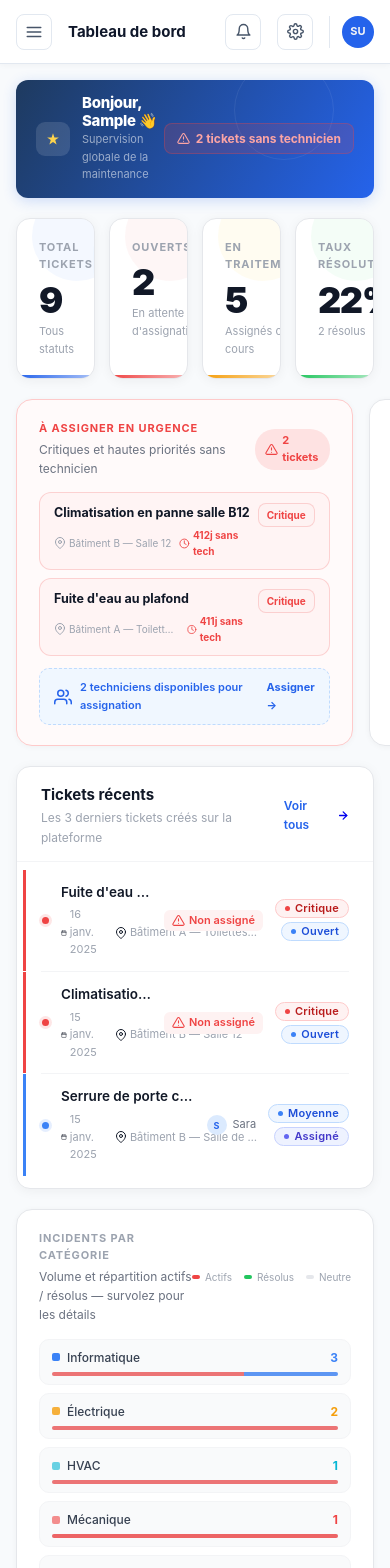
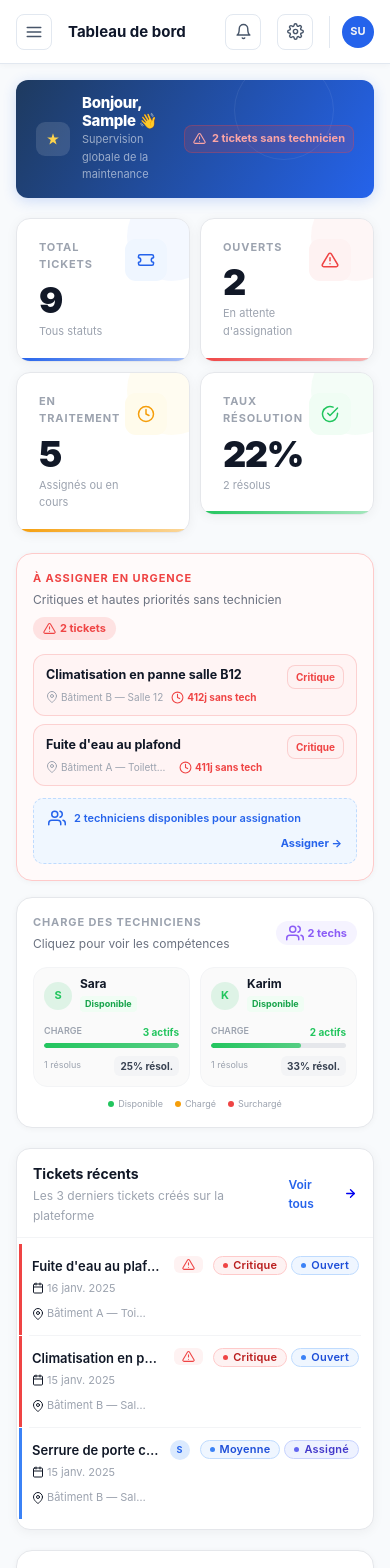
Before and after one commit to myriam2005/fixtrack-frontend, a React (Vite) app in the folder fixtrack-frontend/: page /manager/dashboard in a window 390 px wide. Shown: the top 1568 px of the page. Built offline with nearby package versions, Linux system fonts and the light colour scheme; sample sign-in values are in the browser's storage.

Commit message:
responsive

```diff
--- a/fixtrack-frontend/src/pages/manager/ManagerDashboard.jsx
+++ b/fixtrack-frontend/src/pages/manager/ManagerDashboard.jsx
@@ -51,6 +51,25 @@ const clockUrgentIcon = (
   </svg>
 );
 
+// Inject smooth animations once
+if (typeof document !== "undefined" && !document.getElementById("mgr-dash-styles")) {
+  const s = document.createElement("style");
+  s.id = "mgr-dash-styles";
+  s.textContent = `
+    @keyframes mgr-fadeSlide { from{opacity:0;transform:translateY(10px)} to{opacity:1;transform:translateY(0)} }
+    @keyframes mgr-barGrow   { from{width:0} to{width:var(--bar-w)} }
+    .mgr-ticket-row { transition: background 0.15s, padding-left 0.15s, transform 0.15s !important; }
+    .mgr-ticket-row:hover { background: #F8FAFF !important; padding-left: 20px !important; }
+    .mgr-urgent-item { transition: all 0.18s cubic-bezier(.22,1,.36,1) !important; }
+    .mgr-urgent-item:hover { transform: translateX(3px) !important; }
+    .mgr-tech-card { transition: all 0.18s cubic-bezier(.22,1,.36,1) !important; }
+    .mgr-tech-card:hover { transform: translateY(-2px) !important; box-shadow: 0 6px 20px rgba(0,0,0,0.08) !important; }
+    .mgr-cat-row { transition: all 0.18s !important; }
+    .mgr-kpi-card { animation: mgr-fadeSlide 0.4s ease both; }
+  `;
+  document.head.appendChild(s);
+}
+
 const NOW = Date.now();
 
 // ── Feature 1 : Tickets non assignés en urgence ────────────────────────────────
@@ -73,24 +92,23 @@ function UnassignedUrgentPanel({ unassignedTickets, techniciens }) {
 
   return (
     <Box sx={{ mt: "14px", display: "flex", flexDirection: "column", gap: "8px" }}>
-      {unassignedTickets.map((ticket) => {
+      {unassignedTickets.map((ticket, i) => {
         const cfg     = PRIORITY_CONFIG[ticket.priorite] || PRIORITY_CONFIG.medium;
         const daysAgo = getDaysAgo(ticket.dateCreation);
         const isUrgent = daysAgo >= 1 && ticket.priorite === "critical";
 
         return (
-          <Box key={ticket.id} sx={{
+          <Box
+            key={ticket.id}
+            className="mgr-urgent-item"
+            sx={{
               borderRadius: "12px",
               border: `1.5px solid ${cfg.color}33`,
               backgroundColor: isUrgent ? `${cfg.color}08` : "#FAFAFA",
-            padding: "10px 14px",
-            transition: "all 0.18s",
-            "&:hover": {
-              backgroundColor: `${cfg.color}10`,
-              border: `1.5px solid ${cfg.color}55`,
-              transform: "translateX(3px)",
-            },
-          }}>
+              padding: { xs: "10px 12px", sm: "10px 14px" },
+              animation: `mgr-fadeSlide 0.35s ease ${i * 0.06}s both`,
+            }}
+          >
             <Box sx={{ display: "flex", alignItems: "flex-start", justifyContent: "space-between", gap: "8px" }}>
               <Box sx={{ flex: 1, minWidth: 0 }}>
                 <Typography sx={{
@@ -99,7 +117,7 @@ function UnassignedUrgentPanel({ unassignedTickets, techniciens }) {
                 }}>
                   {ticket.titre}
                 </Typography>
-                <Box sx={{ display: "flex", alignItems: "center", gap: "8px" }}>
+                <Box sx={{ display: "flex", alignItems: "center", gap: "8px", flexWrap: "wrap" }}>
                   <Box sx={{ display: "flex", alignItems: "center", gap: "3px", color: "#9CA3AF" }}>
                     {DashboardIcon.pin}
                     <Typography sx={{ fontSize: "10px", color: "#9CA3AF", maxWidth: 110, overflow: "hidden", textOverflow: "ellipsis", whiteSpace: "nowrap" }}>
@@ -131,7 +149,7 @@ function UnassignedUrgentPanel({ unassignedTickets, techniciens }) {
       <Box sx={{
         mt: "4px", borderRadius: "10px", padding: "10px 14px",
         backgroundColor: "#F0F7FF", border: "1px dashed #BFDBFE",
-        display: "flex", alignItems: "center", gap: "8px",
+        display: "flex", alignItems: "center", gap: "8px", flexWrap: "wrap",
       }}>
         <Box sx={{ color: "#2563EB", display: "flex" }}>{DashboardIcon.users}</Box>
         <Typography sx={{ fontSize: "11px", color: "#2563EB", fontWeight: 600 }}>
@@ -139,7 +157,11 @@ function UnassignedUrgentPanel({ unassignedTickets, techniciens }) {
         </Typography>
         <Box sx={{ ml: "auto" }}>
           <Link to="/manager/tickets" style={{ textDecoration: "none" }}>
-            <Typography sx={{ fontSize: "11px", fontWeight: 700, color: "#2563EB" }}>Assigner →</Typography>
+            <Typography sx={{
+              fontSize: "11px", fontWeight: 700, color: "#2563EB",
+              transition: "opacity 0.15s",
+              "&:hover": { opacity: 0.7 },
+            }}>Assigner →</Typography>
           </Link>
         </Box>
       </Box>
@@ -182,20 +204,33 @@ function TechComparisonPanel({ techniciens, allTickets }) {
 
   return (
     <Box sx={{ mt: "14px" }}>
-      <Box sx={{ display: "grid", gridTemplateColumns: `repeat(${Math.min(data.length, 3)}, 1fr)`, gap: "10px" }}>
-        {data.map((tech) => {
+      <Box sx={{
+        display: "grid",
+        gridTemplateColumns: {
+          xs: "repeat(2, 1fr)",
+          sm: `repeat(${Math.min(data.length, 3)}, 1fr)`,
+        },
+        gap: "10px",
+      }}>
+        {data.map((tech, i) => {
           const isSel  = selected === tech.id;
           const cfg    = chargeColor[tech.chargeLevel];
           const barPct = (tech.actifs / maxActifs) * 100;
 
           return (
-            <Box key={tech.id} onClick={() => setSelected(isSel ? null : tech.id)} sx={{
+            <Box
+              key={tech.id}
+              className="mgr-tech-card"
+              onClick={() => setSelected(isSel ? null : tech.id)}
+              sx={{
                 borderRadius: "14px",
                 border: `1.5px solid ${isSel ? cfg.bar + "80" : "#F3F4F6"}`,
                 backgroundColor: isSel ? `${cfg.bar}08` : "#FAFAFA",
-              padding: "12px", cursor: "pointer", transition: "all 0.18s",
-              "&:hover": { backgroundColor: `${cfg.bar}08`, border: `1.5px solid ${cfg.bar}40` },
-            }}>
+                padding: { xs: "10px", sm: "12px" },
+                cursor: "pointer",
+                animation: `mgr-fadeSlide 0.4s ease ${i * 0.07}s both`,
+              }}
+            >
               <Box sx={{ display: "flex", alignItems: "center", gap: "8px", mb: "10px" }}>
                 <Avatar sx={{
                   width: 28, height: 28, fontSize: "11px", fontWeight: 700,
@@ -204,8 +239,8 @@ function TechComparisonPanel({ techniciens, allTickets }) {
                 }}>
                   {tech.nom[0]}
                 </Avatar>
-                <Box>
-                  <Typography sx={{ fontSize: "12px", fontWeight: 700, color: "#111827", lineHeight: 1 }}>{tech.nom}</Typography>
+                <Box sx={{ minWidth: 0 }}>
+                  <Typography sx={{ fontSize: "12px", fontWeight: 700, color: "#111827", lineHeight: 1, whiteSpace: "nowrap", overflow: "hidden", textOverflow: "ellipsis" }}>{tech.nom}</Typography>
                   <Box sx={{ backgroundColor: cfg.badge, borderRadius: "4px", padding: "1px 5px", mt: "2px", display: "inline-block" }}>
                     <Typography sx={{ fontSize: "9px", fontWeight: 700, color: cfg.text }}>{cfg.label}</Typography>
                   </Box>
@@ -221,7 +256,8 @@ function TechComparisonPanel({ techniciens, allTickets }) {
                   <Box sx={{
                     width: `${barPct}%`, height: "100%",
                     background: `linear-gradient(90deg, ${cfg.bar}, ${cfg.bar}BB)`,
-                    borderRadius: "999px", transition: "width 0.6s cubic-bezier(0.34,1.56,0.64,1)",
+                    borderRadius: "999px",
+                    transition: "width 0.6s cubic-bezier(0.34,1.56,0.64,1)",
                   }} />
                 </Box>
               </Box>
@@ -234,7 +270,7 @@ function TechComparisonPanel({ techniciens, allTickets }) {
               </Box>
 
               {isSel && tech.competences.length > 0 && (
-                <Box sx={{ mt: "8px", pt: "8px", borderTop: "1px solid #F3F4F6" }}>
+                <Box sx={{ mt: "8px", pt: "8px", borderTop: "1px solid #F3F4F6", animation: "mgr-fadeSlide 0.2s ease both" }}>
                   <Typography sx={{ fontSize: "9px", color: "#9CA3AF", mb: "4px", textTransform: "uppercase", fontWeight: 600 }}>Compétences</Typography>
                   <Box sx={{ display: "flex", flexWrap: "wrap", gap: "4px" }}>
                     {tech.competences.map((c) => (
@@ -250,7 +286,7 @@ function TechComparisonPanel({ techniciens, allTickets }) {
         })}
       </Box>
 
-      <Box sx={{ display: "flex", gap: "12px", mt: "10px", justifyContent: "center" }}>
+      <Box sx={{ display: "flex", gap: "12px", mt: "10px", justifyContent: "center", flexWrap: "wrap" }}>
         {Object.entries(chargeColor).map(([key, cfg]) => (
           <Box key={key} sx={{ display: "flex", alignItems: "center", gap: "4px" }}>
             <Box sx={{ width: 6, height: 6, borderRadius: "50%", backgroundColor: cfg.bar }} />
@@ -283,7 +319,7 @@ function CategoryHeatmap({ allTickets }) {
 
   return (
     <Box sx={{ mt: "14px", display: "flex", flexDirection: "column", gap: "8px" }}>
-      {data.map((item) => {
+      {data.map((item, i) => {
         const isHov    = hovered === item.cat;
         const color    = CATEGORY_COLORS[item.cat] || "#6B7280";
         const openPct  = item.total > 0 ? Math.round((item.open     / item.total) * 100) : 0;
@@ -291,19 +327,22 @@ function CategoryHeatmap({ allTickets }) {
         const intensity = item.total / maxTotal;
 
         return (
-          <Box key={item.cat}
+          <Box
+            key={item.cat}
+            className="mgr-cat-row"
             onMouseEnter={() => setHovered(item.cat)}
             onMouseLeave={() => setHovered(null)}
             sx={{
-              borderRadius: "10px", padding: "8px 12px",
+              borderRadius: "10px", padding: { xs: "8px 10px", sm: "8px 12px" },
               backgroundColor: isHov ? `${color}12` : "#F9FAFB",
               border: `1px solid ${isHov ? color + "40" : "#F3F4F6"}`,
-              transition: "all 0.18s", cursor: "default",
+              cursor: "default",
+              animation: `mgr-fadeSlide 0.35s ease ${i * 0.05}s both`,
             }}
           >
-            <Box sx={{ display: "flex", alignItems: "center", justifyContent: "space-between", mb: "5px" }}>
+            <Box sx={{ display: "flex", alignItems: "center", justifyContent: "space-between", mb: "5px", flexWrap: "wrap", gap: "4px" }}>
               <Box sx={{ display: "flex", alignItems: "center", gap: "7px" }}>
-                <Box sx={{ width: 8, height: 8, borderRadius: "2px", backgroundColor: color, opacity: 0.4 + intensity * 0.6 }} />
+                <Box sx={{ width: 8, height: 8, borderRadius: "2px", backgroundColor: color, opacity: 0.4 + intensity * 0.6, flexShrink: 0 }} />
                 <Typography sx={{ fontSize: "12px", fontWeight: isHov ? 700 : 500, color: isHov ? "#111827" : "#374151", transition: "all 0.15s" }}>
                   {item.cat}
                 </Typography>
@@ -321,8 +360,8 @@ function CategoryHeatmap({ allTickets }) {
               </Box>
             </Box>
             <Box sx={{ height: 4, borderRadius: "999px", backgroundColor: "#E5E7EB", overflow: "hidden", display: "flex" }}>
-              <Box sx={{ width: `${openPct}%`,  height: "100%", backgroundColor: "#EF4444", opacity: 0.7, transition: "width 0.5s" }} />
-              <Box sx={{ width: `${resPct}%`, height: "100%", backgroundColor: color, opacity: 0.8, transition: "width 0.5s" }} />
+              <Box sx={{ width: `${openPct}%`,  height: "100%", backgroundColor: "#EF4444", opacity: 0.7, transition: "width 0.5s cubic-bezier(.22,1,.36,1)" }} />
+              <Box sx={{ width: `${resPct}%`, height: "100%", backgroundColor: color, opacity: 0.8, transition: "width 0.5s cubic-bezier(.22,1,.36,1)" }} />
             </Box>
           </Box>
         );
@@ -332,37 +371,44 @@ function CategoryHeatmap({ allTickets }) {
 }
 
 // ── Ligne ticket récent ────────────────────────────────────────────────────────
-function RecentTicketRow({ ticket, techniciens, isLast }) {
+function RecentTicketRow({ ticket, techniciens, isLast, index }) {
   const tech     = techniciens.find((u) => u.id === ticket.technicienId);
   const techName = tech ? (tech.nom || "—").split(" ")[0] : null;
 
   return (
     <>
-      <Box sx={{
-        display: "flex", alignItems: "center", gap: "12px",
-        padding: "12px 18px 12px 16px",
+      <Box
+        className="mgr-ticket-row"
+        sx={{
+          display: "flex",
+          alignItems: { xs: "flex-start", sm: "center" },
+          gap: { xs: "10px", sm: "12px" },
+          padding: { xs: "12px 12px 12px 10px", sm: "12px 18px 12px 16px" },
           borderLeft: `3px solid ${PRIORITY_BORDER[ticket.priorite] || "#E5E7EB"}`,
           borderRadius: "0 10px 10px 0",
-        transition: "background 0.15s, padding-left 0.15s",
-        "&:hover": { backgroundColor: "#F8FAFF", paddingLeft: "20px" },
-      }}>
+          animation: `mgr-fadeSlide 0.35s ease ${index * 0.08}s both`,
+          flexWrap: { xs: "wrap", sm: "nowrap" },
+        }}
+      >
         <Box sx={{
           width: 7, height: 7, borderRadius: "50%", flexShrink: 0,
           backgroundColor: PRIORITY_BORDER[ticket.priorite] || "#E5E7EB",
           boxShadow: `0 0 0 3px ${(PRIORITY_BORDER[ticket.priorite]||"#E5E7EB")}22`,
+          display: { xs: "none", sm: "block" },
+          mt: { xs: "5px", sm: 0 },
         }} />
         <Box sx={{ flex: 1, minWidth: 0 }}>
-          <Typography sx={{ fontWeight: 600, fontSize: "13.5px", color: "#111827", whiteSpace: "nowrap", overflow: "hidden", textOverflow: "ellipsis", mb: "3px" }}>
+          <Typography sx={{ fontWeight: 600, fontSize: { xs: "13px", sm: "13.5px" }, color: "#111827", whiteSpace: "nowrap", overflow: "hidden", textOverflow: "ellipsis", mb: "3px" }}>
             {ticket.titre}
           </Typography>
-          <Box sx={{ display: "flex", alignItems: "center", gap: "12px" }}>
+          <Box sx={{ display: "flex", alignItems: "center", gap: { xs: "8px", sm: "12px" }, flexWrap: "wrap" }}>
             <Box sx={{ display: "flex", alignItems: "center", gap: "3px" }}>
               {DashboardIcon.calendar}
               <Typography sx={{ fontSize: "11px", color: "#9CA3AF" }}>{formatDate(ticket.dateCreation)}</Typography>
             </Box>
             <Box sx={{ display: "flex", alignItems: "center", gap: "3px" }}>
               {DashboardIcon.pin}
-              <Typography sx={{ fontSize: "11px", color: "#9CA3AF", maxWidth: 130, overflow: "hidden", textOverflow: "ellipsis", whiteSpace: "nowrap" }}>
+              <Typography sx={{ fontSize: "11px", color: "#9CA3AF", maxWidth: { xs: 100, sm: 130 }, overflow: "hidden", textOverflow: "ellipsis", whiteSpace: "nowrap" }}>
                 {ticket.localisation}
               </Typography>
             </Box>
@@ -374,21 +420,21 @@ function RecentTicketRow({ ticket, techniciens, isLast }) {
               <Avatar sx={{ width: 20, height: 20, fontSize: "9px", fontWeight: 700, backgroundColor: "#DBEAFE", color: "#2563EB" }}>
                 {techName[0]}
               </Avatar>
-              <Typography sx={{ fontSize: "11px", color: "#6B7280" }}>{techName}</Typography>
+              <Typography sx={{ fontSize: "11px", color: "#6B7280", display: { xs: "none", sm: "block" } }}>{techName}</Typography>
             </Box>
           ) : (
             <Box sx={{ display: "flex", alignItems: "center", gap: "4px", backgroundColor: "#FEF2F2", borderRadius: "6px", padding: "2px 8px" }}>
               <Box sx={{ color: "#EF4444", display: "flex" }}>{alertIcon}</Box>
-              <Typography sx={{ fontSize: "11px", color: "#EF4444", fontWeight: 600 }}>Non assigné</Typography>
+              <Typography sx={{ fontSize: "11px", color: "#EF4444", fontWeight: 600, display: { xs: "none", sm: "block" } }}>Non assigné</Typography>
             </Box>
           )}
         </Box>
-        <Box sx={{ display: "flex", flexDirection: "column", alignItems: "flex-end", gap: "4px", flexShrink: 0 }}>
+        <Box sx={{ display: "flex", flexDirection: { xs: "row", sm: "column" }, alignItems: { xs: "center", sm: "flex-end" }, gap: "4px", flexShrink: 0 }}>
           <Badge status={ticket.priorite} />
           <Badge status={ticket.statut} />
         </Box>
       </Box>
-      {!isLast && <Divider sx={{ borderColor: "#F3F4F6", mx: "18px" }} />}
+      {!isLast && <Divider sx={{ borderColor: "#F3F4F6", mx: { xs: "10px", sm: "18px" } }} />}
     </>
   );
 }
@@ -416,7 +462,6 @@ export default function MgrDashboard() {
       .slice(0, 4);
   }, [allTickets]);
 
-  // ✅ 3 tickets les plus récents (toutes priorités / statuts)
   const recentTickets = useMemo(() => {
     return [...allTickets]
       .sort((a, b) => new Date(b.dateCreation) - new Date(a.dateCreation))
@@ -426,7 +471,7 @@ export default function MgrDashboard() {
   const firstName = (authUser?.name || "Manager").split(" ")[0];
 
   return (
-    <Box sx={{ pb: "80px" }}>
+    <Box sx={{ pb: { xs: "60px", sm: "80px" } }}>
 
       {/* ── Header ── */}
       <DashboardHeader
@@ -439,10 +484,10 @@ export default function MgrDashboard() {
               display: "flex", alignItems: "center", gap: "6px",
               backgroundColor: "rgba(239,68,68,0.15)",
               border: "1px solid rgba(239,68,68,0.3)",
-              borderRadius: "8px", padding: "5px 12px",
+              borderRadius: "8px", padding: { xs: "4px 8px", sm: "5px 12px" },
             }}>
               <Box sx={{ color: "#FCA5A5", display: "flex" }}>{alertIcon}</Box>
-              <Typography sx={{ fontSize: "12px", fontWeight: 700, color: "#FCA5A5" }}>
+              <Typography sx={{ fontSize: { xs: "11px", sm: "12px" }, fontWeight: 700, color: "#FCA5A5" }}>
                 {unassignedUrgent.length} ticket{unassignedUrgent.length > 1 ? "s" : ""} sans technicien
               </Typography>
             </Box>
@@ -451,23 +496,39 @@ export default function MgrDashboard() {
       />
 
       {/* ── KPI Cards ── */}
-      <Box sx={{ display: "grid", gridTemplateColumns: "repeat(4, 1fr)", gap: "14px", mb: "20px" }}>
-        <KpiCard icon={DashboardIcon.ticket}        label="Total tickets"   count={totalCount}           color="#2563EB" bgColor="#EFF6FF" description="Tous statuts" />
-        <KpiCard icon={DashboardIcon.alertTriangle} label="Ouverts"         count={openCount}            color="#EF4444" bgColor="#FEF2F2" description="En attente d'assignation" />
-        <KpiCard icon={DashboardIcon.clock}         label="En traitement"   count={inProgressCount}      color="#F59E0B" bgColor="#FFFBEB" description="Assignés ou en cours" />
-        <KpiCard icon={DashboardIcon.check}         label="Taux résolution" count={`${resolutionRate}%`} color="#22C55E" bgColor="#F0FDF4" description={`${resolvedCount} résolus`} />
+      <Box sx={{
+        display: "grid",
+        gridTemplateColumns: { xs: "1fr 1fr", sm: "repeat(4, 1fr)" },
+        gap: { xs: "10px", sm: "14px" },
+        mb: "20px",
+      }}>
+        {[
+          { icon: DashboardIcon.ticket,        label: "Total tickets",   count: totalCount,           color: "#2563EB", bgColor: "#EFF6FF", description: "Tous statuts",               delay: "0s"    },
+          { icon: DashboardIcon.alertTriangle, label: "Ouverts",         count: openCount,            color: "#EF4444", bgColor: "#FEF2F2", description: "En attente d'assignation",   delay: "0.07s" },
+          { icon: DashboardIcon.clock,         label: "En traitement",   count: inProgressCount,      color: "#F59E0B", bgColor: "#FFFBEB", description: "Assignés ou en cours",       delay: "0.14s" },
+          { icon: DashboardIcon.check,         label: "Taux résolution", count: `${resolutionRate}%`, color: "#22C55E", bgColor: "#F0FDF4", description: `${resolvedCount} résolus`,   delay: "0.21s" },
+        ].map((kpi, i) => (
+          <Box key={i} className="mgr-kpi-card" style={{ animationDelay: kpi.delay }}>
+            <KpiCard {...kpi} />
+          </Box>
+        ))}
       </Box>
 
       {/* ── Ligne 2 : Urgences non assignées + Comparaison techniciens ── */}
-      <Box sx={{ display: "grid", gridTemplateColumns: "1fr 1fr", gap: "16px", mb: "20px" }}>
-
+      <Box sx={{
+        display: "grid",
+        gridTemplateColumns: { xs: "1fr", md: "1fr 1fr" },
+        gap: "16px",
+        mb: "20px",
+      }}>
         <Paper elevation={0} sx={{
-          borderRadius: "16px", padding: "20px 22px",
+          borderRadius: "16px", padding: { xs: "16px", sm: "20px 22px" },
           border: `1px solid ${unassignedUrgent.length > 0 ? "#FECACA" : "#E5E7EB"}`,
           backgroundColor: unassignedUrgent.length > 0 ? "#FFFAFA" : "#FFFFFF",
           boxShadow: "0 1px 6px rgba(0,0,0,0.04)",
+          transition: "border-color 0.3s",
         }}>
-          <Box sx={{ display: "flex", alignItems: "center", justifyContent: "space-between" }}>
+          <Box sx={{ display: "flex", alignItems: "center", justifyContent: "space-between", flexWrap: "wrap", gap: "8px" }}>
             <Box>
               <Typography sx={{ fontSize: "11px", fontWeight: 700, color: unassignedUrgent.length > 0 ? "#EF4444" : "#9CA3AF", textTransform: "uppercase", letterSpacing: "0.08em" }}>
                 À assigner en urgence
@@ -489,11 +550,11 @@ export default function MgrDashboard() {
         </Paper>
 
         <Paper elevation={0} sx={{
-          borderRadius: "16px", padding: "20px 22px",
+          borderRadius: "16px", padding: { xs: "16px", sm: "20px 22px" },
           border: "1px solid #E5E7EB", backgroundColor: "#FFFFFF",
           boxShadow: "0 1px 6px rgba(0,0,0,0.04)",
         }}>
-          <Box sx={{ display: "flex", alignItems: "center", justifyContent: "space-between" }}>
+          <Box sx={{ display: "flex", alignItems: "center", justifyContent: "space-between", flexWrap: "wrap", gap: "8px" }}>
             <Box>
               <Typography sx={{ fontSize: "11px", fontWeight: 700, color: "#9CA3AF", textTransform: "uppercase", letterSpacing: "0.08em" }}>
                 Charge des techniciens
@@ -517,9 +578,13 @@ export default function MgrDashboard() {
         backgroundColor: "#FFFFFF", boxShadow: "0 2px 12px rgba(0,0,0,0.05)",
         overflow: "hidden", mb: "20px",
       }}>
-        <Box sx={{ padding: "16px 24px 14px", borderBottom: "1px solid #F3F4F6", display: "flex", alignItems: "center", justifyContent: "space-between" }}>
+        <Box sx={{
+          padding: { xs: "14px 16px 12px", sm: "16px 24px 14px" },
+          borderBottom: "1px solid #F3F4F6",
+          display: "flex", alignItems: "center", justifyContent: "space-between",
+        }}>
           <Box>
-            <Typography sx={{ fontWeight: 700, fontSize: "15px", color: "#111827" }}>
+            <Typography sx={{ fontWeight: 700, fontSize: { xs: "14px", sm: "15px" }, color: "#111827" }}>
               Tickets récents
             </Typography>
             <Typography sx={{ fontSize: "12px", color: "#9CA3AF", mt: "1px" }}>
@@ -527,20 +592,21 @@ export default function MgrDashboard() {
             </Typography>
           </Box>
           <Link to="/manager/tickets" style={{ textDecoration: "none" }}>
-            <Box sx={{ display: "flex", alignItems: "center", gap: "4px", "&:hover": { opacity: 0.75 } }}>
+            <Box sx={{ display: "flex", alignItems: "center", gap: "4px", transition: "opacity 0.15s", "&:hover": { opacity: 0.75 } }}>
               <Typography sx={{ fontSize: "12px", fontWeight: 600, color: "#2563EB" }}>Voir tous</Typography>
               {DashboardIcon.arrowRight}
             </Box>
           </Link>
         </Box>
 
-        <Box sx={{ padding: "8px 6px 12px" }}>
+        <Box sx={{ padding: { xs: "6px 2px 10px", sm: "8px 6px 12px" } }}>
           {recentTickets.map((ticket, index) => (
             <RecentTicketRow
               key={ticket.id}
               ticket={ticket}
               techniciens={techniciens}
               isLast={index === recentTickets.length - 1}
+              index={index}
             />
           ))}
         </Box>
@@ -548,11 +614,11 @@ export default function MgrDashboard() {
 
       {/* ── Ligne 4 : Heatmap catégories ── */}
       <Paper elevation={0} sx={{
-        borderRadius: "16px", padding: "20px 22px",
+        borderRadius: "16px", padding: { xs: "16px", sm: "20px 22px" },
         border: "1px solid #E5E7EB", backgroundColor: "#FFFFFF",
         boxShadow: "0 1px 6px rgba(0,0,0,0.04)",
       }}>
-        <Box sx={{ display: "flex", alignItems: "center", justifyContent: "space-between", mb: "4px" }}>
+        <Box sx={{ display: "flex", alignItems: { xs: "flex-start", sm: "center" }, justifyContent: "space-between", mb: "4px", flexWrap: "wrap", gap: "8px" }}>
           <Box>
             <Typography sx={{ fontSize: "11px", fontWeight: 700, color: "#9CA3AF", textTransform: "uppercase", letterSpacing: "0.08em" }}>
               Incidents par catégorie
@@ -561,7 +627,7 @@ export default function MgrDashboard() {
               Volume et répartition actifs / résolus — survolez pour les détails
             </Typography>
           </Box>
-          <Box sx={{ display: "flex", gap: "12px" }}>
+          <Box sx={{ display: "flex", gap: "12px", flexWrap: "wrap" }}>
             {[{ color: "#EF4444", label: "Actifs" }, { color: "#22C55E", label: "Résolus" }, { color: "#E5E7EB", label: "Neutre" }].map((item) => (
               <Box key={item.label} sx={{ display: "flex", alignItems: "center", gap: "5px" }}>
                 <Box sx={{ width: 8, height: 4, borderRadius: "2px", backgroundColor: item.color }} />
```
Lines whose indentation alone changed are shown as unchanged.
